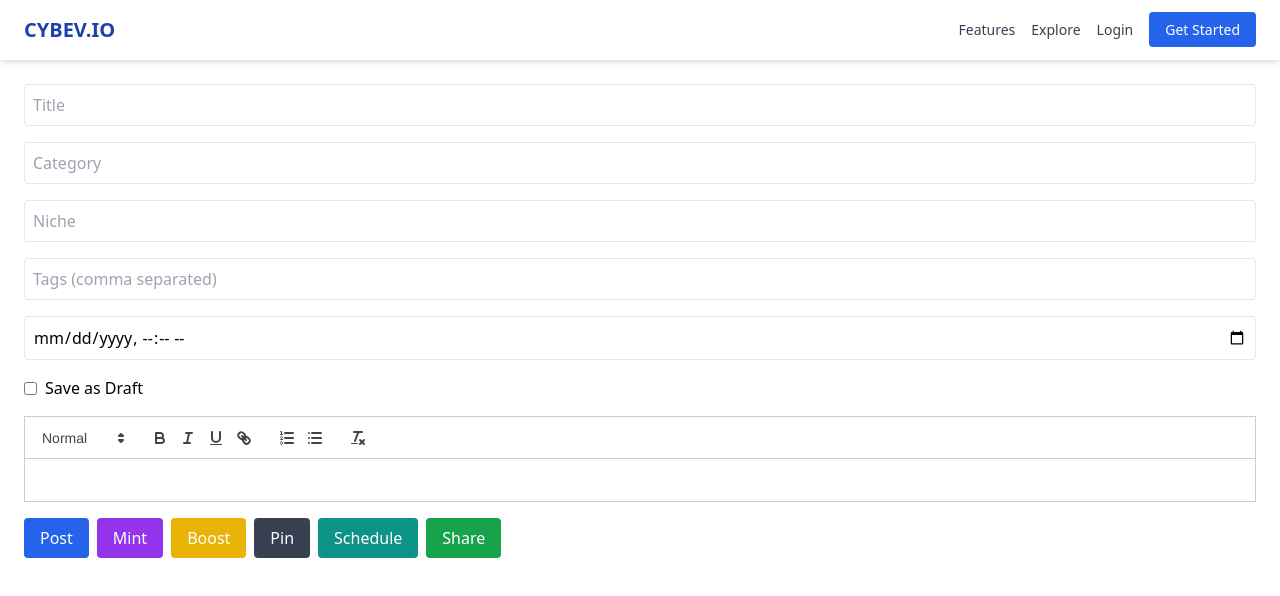
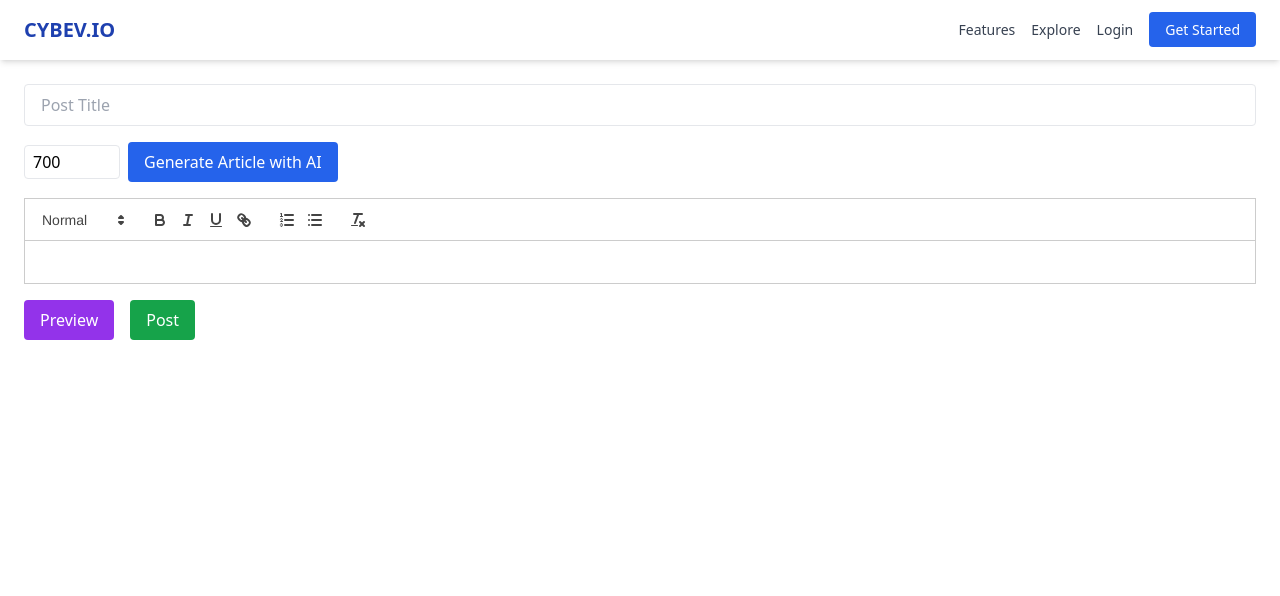
Before and after one commit to cybev1/cybev-frontend, a Next.js app: page /dashboard/WritePost in a window 1280 px wide. Shown: the top 596 px of the page. Built offline with nearby package versions, Linux system fonts and the light colour scheme.

Commit message:
Add files via upload

```diff
--- a/pages/dashboard/WritePost.js
+++ b/pages/dashboard/WritePost.js
@@ -1,61 +1,68 @@
 
 import { useState } from 'react';
 import dynamic from 'next/dynamic';
+import { useRouter } from 'next/router';
 import 'react-quill/dist/quill.snow.css';
-import mintPost from '../../utils/post/mintPost';
-import boostPost from '../../utils/post/boostPost';
-import pinPost from '../../utils/post/pinPost';
-import schedulePost from '../../utils/post/schedulePost';
-import sharePost from '../../utils/post/sharePost';
 
 const ReactQuill = dynamic(() => import('react-quill'), { ssr: false });
 
 export default function WritePost() {
+  const router = useRouter();
   const [title, setTitle] = useState('');
-  const [category, setCategory] = useState('');
-  const [niche, setNiche] = useState('');
-  const [tags, setTags] = useState('');
-  const [scheduledDate, setScheduledDate] = useState('');
-  const [isDraft, setIsDraft] = useState(false);
   const [content, setContent] = useState('');
+  const [aiWords, setAiWords] = useState(700);
 
-  const token = localStorage.getItem('token');
+  const generateAIArticle = async () => {
+    try {
+      const res = await fetch(`${process.env.NEXT_PUBLIC_API_BASE}/api/ai/article`, {
+        method: 'POST',
+        headers: { 'Content-Type': 'application/json' },
+        body: JSON.stringify({ title, words: aiWords })
+      });
+      const data = await res.json();
+      if (data?.content) {
+        setContent(data.content);
+      } else {
+        alert('Failed to generate article. Please try again.');
+      }
+    } catch (err) {
+      console.error('AI generation error:', err);
+      alert('Server error while generating article.');
+    }
+  };
 
-  const handlePost = async () => {
-    const payload = { title, category, niche, tags, content, isDraft, scheduledDate };
-    const res = await fetch(`${process.env.NEXT_PUBLIC_API_BASE}/api/posts/create`, {
-      method: 'POST',
-      headers: {
-        'Authorization': token,
-        'Content-Type': 'application/json'
-      },
-      body: JSON.stringify(payload)
-    });
-
-    const data = await res.json();
-    alert(res.ok ? '✅ Post Created!' : '❌ Failed: ' + data.message);
+  const handlePreview = () => {
+    if (!title.trim() || !content.trim()) {
+      alert('Please enter a title and content before previewing.');
+      return;
+    }
+    localStorage.setItem('draftPost', JSON.stringify({ title, content }));
+    router.push('/dashboard/preview');
   };
 
   return (
     <div className="p-6 space-y-4">
-      <input value={title} onChange={e => setTitle(e.target.value)} placeholder="Title" className="w-full p-2 border rounded" />
-      <input value={category} onChange={e => setCategory(e.target.value)} placeholder="Category" className="w-full p-2 border rounded" />
-      <input value={niche} onChange={e => setNiche(e.target.value)} placeholder="Niche" className="w-full p-2 border rounded" />
-      <input value={tags} onChange={e => setTags(e.target.value)} placeholder="Tags (comma separated)" className="w-full p-2 border rounded" />
-      <input type="datetime-local" value={scheduledDate} onChange={e => setScheduledDate(e.target.value)} className="w-full p-2 border rounded" />
-      <label className="flex items-center space-x-2">
-        <input type="checkbox" checked={isDraft} onChange={e => setIsDraft(e.target.checked)} />
-        <span>Save as Draft</span>
-      </label>
+      <input
+        value={title}
+        onChange={(e) => setTitle(e.target.value)}
+        placeholder="Post Title"
+        className="w-full px-4 py-2 border rounded"
+      />
+      <div className="flex gap-2 items-center">
+        <input
+          type="number"
+          value={aiWords}
+          onChange={(e) => setAiWords(Number(e.target.value))}
+          className="w-24 px-2 py-1 border rounded"
+        />
+        <button onClick={generateAIArticle} className="bg-blue-600 text-white px-4 py-2 rounded">
+          Generate Article with AI
+        </button>
+      </div>
       <ReactQuill theme="snow" value={content} onChange={setContent} className="bg-white" />
-
-      <div className="flex flex-wrap gap-2 mt-4">
-        <button onClick={handlePost} className="bg-blue-600 text-white px-4 py-2 rounded">Post</button>
-        <button onClick={() => mintPost(token)} className="bg-purple-600 text-white px-4 py-2 rounded">Mint</button>
-        <button onClick={() => boostPost(token)} className="bg-yellow-500 text-white px-4 py-2 rounded">Boost</button>
-        <button onClick={() => pinPost(token)} className="bg-gray-700 text-white px-4 py-2 rounded">Pin</button>
-        <button onClick={() => schedulePost(token, scheduledDate)} className="bg-teal-600 text-white px-4 py-2 rounded">Schedule</button>
-        <button onClick={() => sharePost(token)} className="bg-green-600 text-white px-4 py-2 rounded">Share</button>
+      <div className="flex gap-4 mt-4">
+        <button onClick={handlePreview} className="bg-purple-600 text-white px-4 py-2 rounded">Preview</button>
+        <button className="bg-green-600 text-white px-4 py-2 rounded">Post</button>
       </div>
     </div>
   );
```
